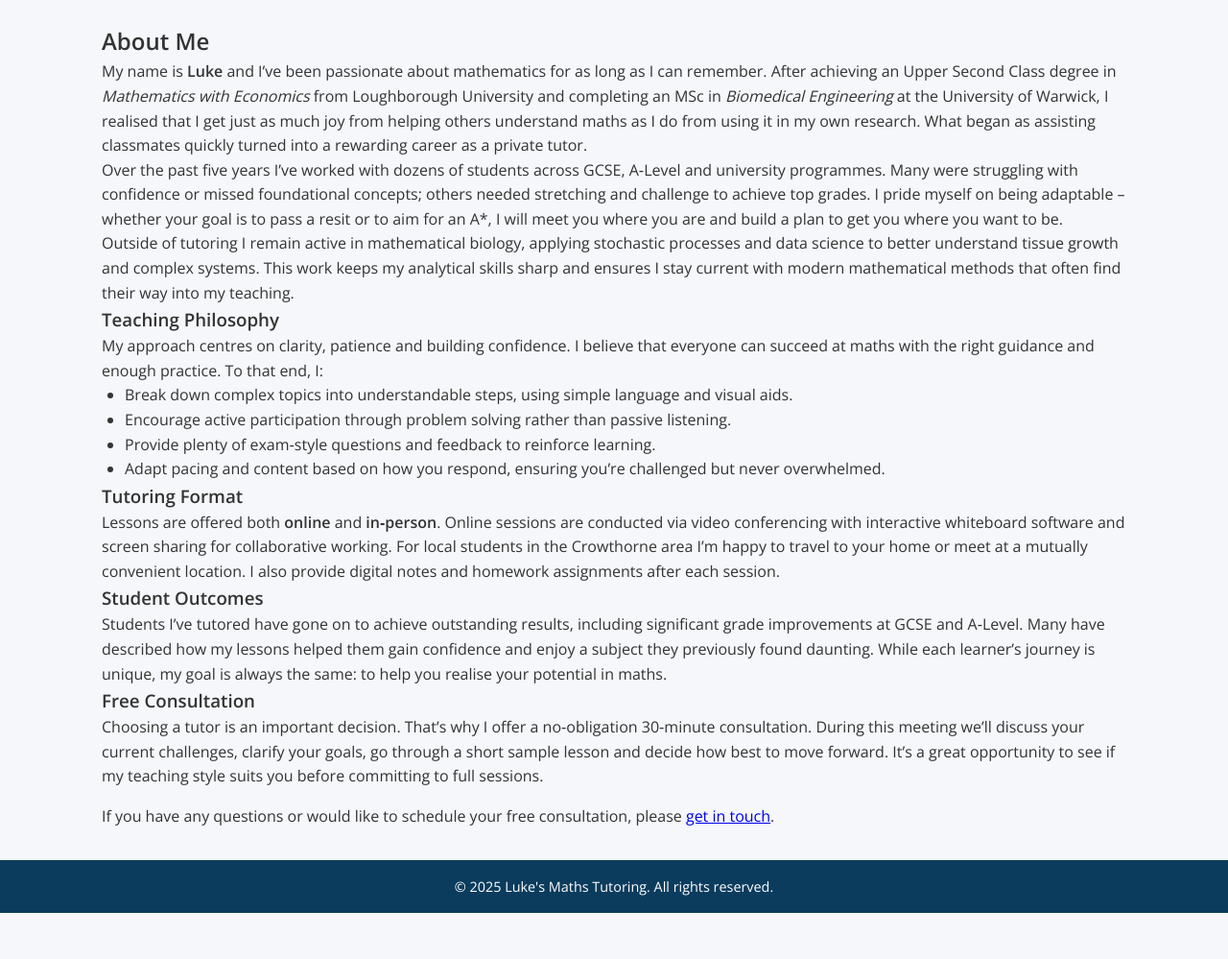
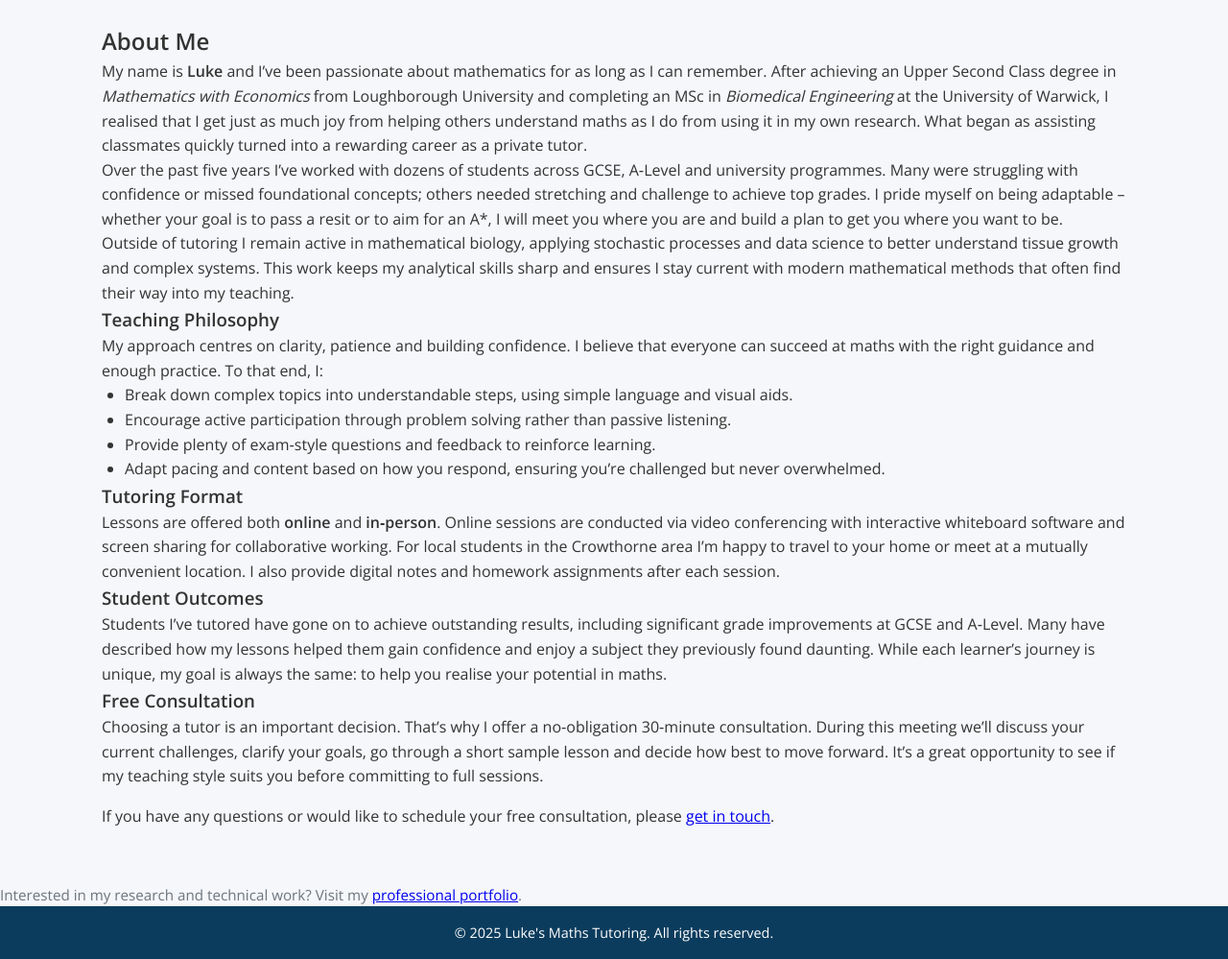
Before and after one commit to lross123/Luke-Ross-Math-Tutoring, a plain HTML site: page about.html in a window 1280 px wide. Shown: the part 65-1064 px from the top of the page at 96% size. Before the commit the page ends 1016 px from the top, so only its background shows below. Drawn offline with nearby package versions, Linux system fonts and the light colour scheme.

Commit message:
Update about.html

```diff
--- a/about.html
+++ b/about.html
@@ -99,6 +99,12 @@
       </p>
     </section>
 
+
+      <p class="muted" style="margin-top: 24px; font-size: 0.95rem; color: #6c757d;">
+    Interested in my research and technical work? Visit my
+    <a href="https://lross123.github.io/Portfolio/" target="_blank" rel="noopener">professional portfolio</a>.
+  </p>
+
     <footer class="footer">
       <p>&copy; 2025 Luke's Maths Tutoring. All rights reserved.</p>
     </footer>
```
